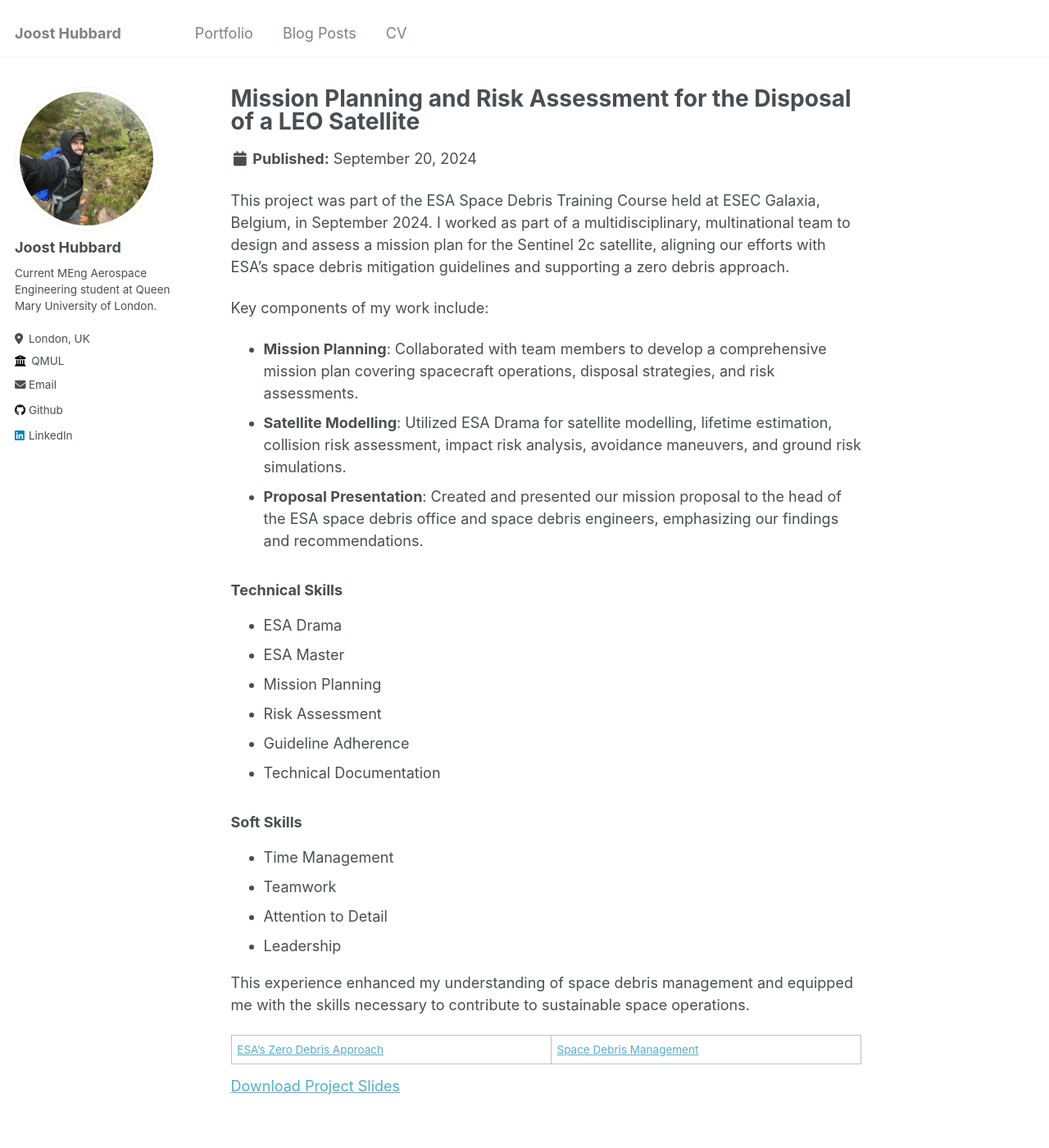
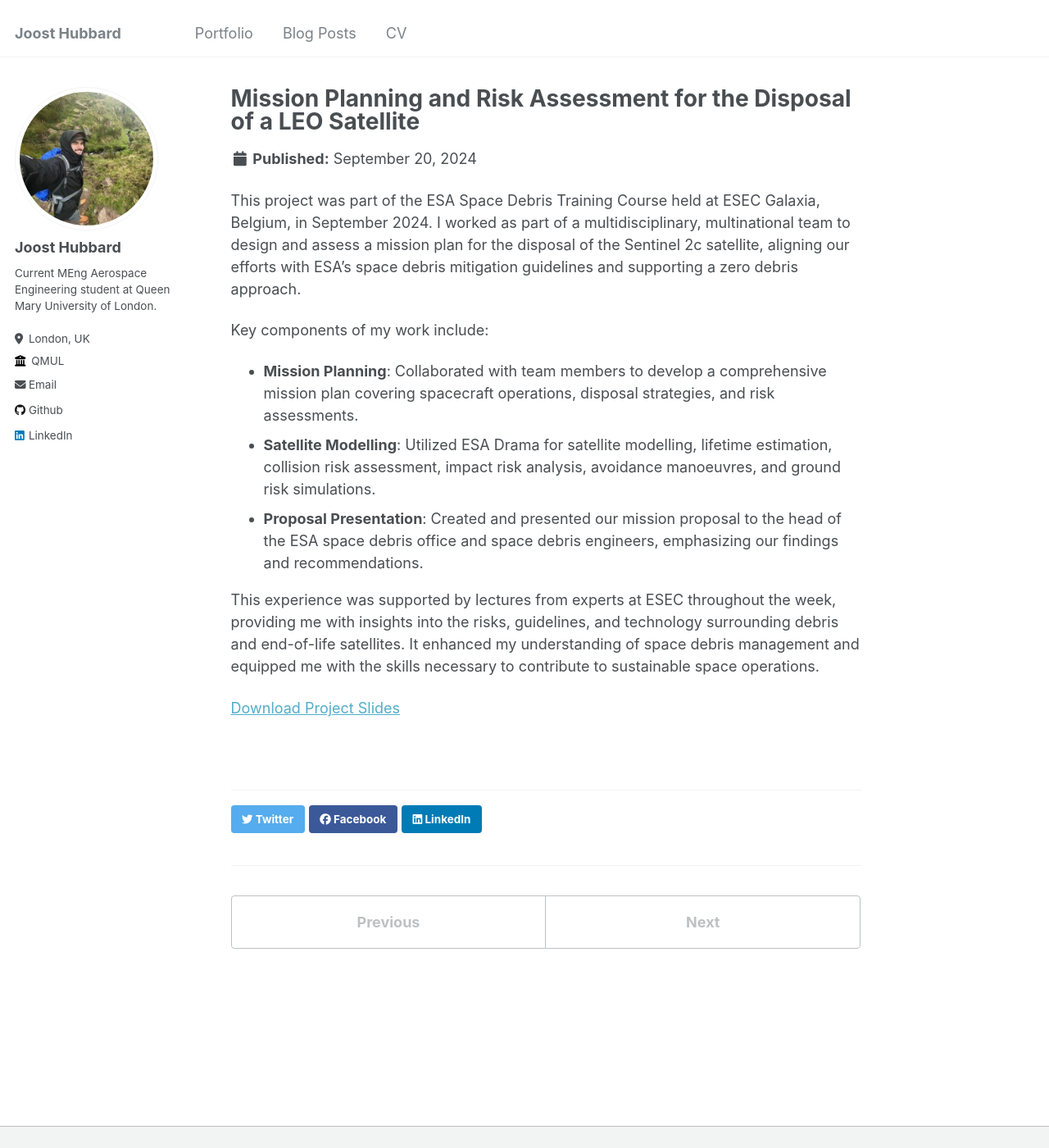
Before and after one commit to Joosty/Joosty..github.io, a Jekyll site: the page built from _portfolio/ESADebrisTraining.md, in a window 1280 px wide and 1400 px high. Shown: the whole window at 82% size. Built offline with Jekyll 4.4.1, drawn with Linux system fonts in a browser that asks for light colours.

Commit message:
Update ESADebrisTraining.md

```diff
--- a/_portfolio/ESADebrisTraining.md
+++ b/_portfolio/ESADebrisTraining.md
@@ -4,30 +4,14 @@
 collection: portfolio
 ---
 
-This project was part of the ESA Space Debris Training Course held at ESEC Galaxia, Belgium, in September 2024. I worked as part of a multidisciplinary, multinational team to design and assess a mission plan for the Sentinel 2c satellite, aligning our efforts with ESA’s space debris mitigation guidelines and supporting a zero debris approach.
+This project was part of the ESA Space Debris Training Course held at ESEC Galaxia, Belgium, in September 2024. I worked as part of a multidisciplinary, multinational team to design and assess a mission plan for the disposal of the Sentinel 2c satellite, aligning our efforts with ESA’s space debris mitigation guidelines and supporting a zero debris approach.
 
 Key components of my work include:
 
 - **Mission Planning**: Collaborated with team members to develop a comprehensive mission plan covering spacecraft operations, disposal strategies, and risk assessments.
-- **Satellite Modelling**: Utilized ESA Drama for satellite modelling, lifetime estimation, collision risk assessment, impact risk analysis, avoidance maneuvers, and ground risk simulations.
+- **Satellite Modelling**: Utilized ESA Drama for satellite modelling, lifetime estimation, collision risk assessment, impact risk analysis, avoidance manoeuvres, and ground risk simulations.
 - **Proposal Presentation**: Created and presented our mission proposal to the head of the ESA space debris office and space debris engineers, emphasizing our findings and recommendations.
 
-### Technical Skills
-- ESA Drama
-- ESA Master
-- Mission Planning
-- Risk Assessment
-- Guideline Adherence
-- Technical Documentation
-
-### Soft Skills
-- Time Management
-- Teamwork
-- Attention to Detail
-- Leadership
-
-This experience enhanced my understanding of space debris management and equipped me with the skills necessary to contribute to sustainable space operations.
-
-[ESA’s Zero Debris Approach](https://www.esa.int/Applications/Satellite_Navigation/Zero_Debris) | [Space Debris Management](https://www.esa.int/Our_Activities/Space_Transportation/Space_Debris)
+This experience was supported by lectures from experts at ESEC throughout the week, providing me with insights into the risks, guidelines, and technology surrounding debris and end-of-life satellites. It enhanced my understanding of space debris management and equipped me with the skills necessary to contribute to sustainable space operations.
 
 [Download Project Slides](https://github.com/Joosty/Joosty.github.io/blob/master/files/ESA%20Project%20Slides.pdf)
```
